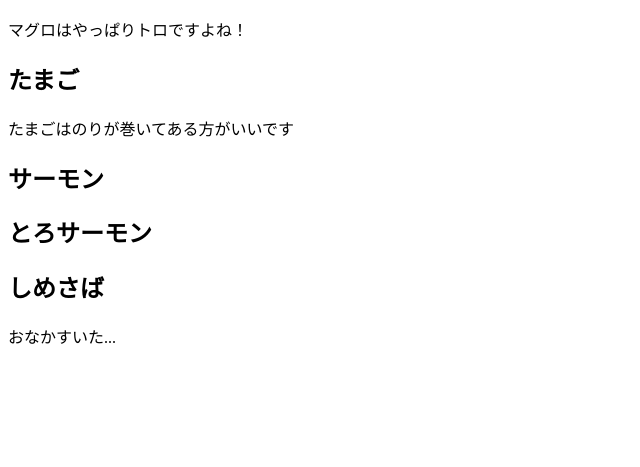
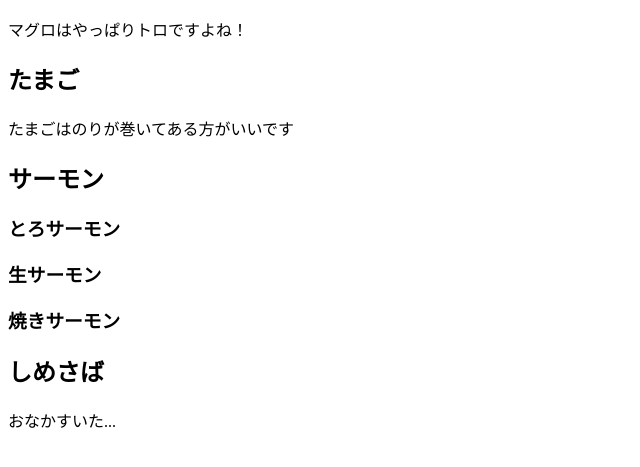
Before and after one commit to saigusa-ez/git_study_20140603, a plain HTML site: page index.html in a window 1280 px wide. Shown: the part 127-594 px from the top of the page, without its empty margins (0-640 px from the left). Drawn offline with Linux system fonts and the light colour scheme.

Commit message:
okawa study commit 2.

```diff
--- a/index.html
+++ b/index.html
@@ -12,7 +12,9 @@
     <h2>たまご</h2>
     <p>たまごはのりが巻いてある方がいいです</p>
     <h2>サーモン</h2>
-    <h2>とろサーモン</h2>
+    <h3>とろサーモン</h3>
+    <h3>生サーモン</h3>
+    <h3>焼きサーモン</h3>
     <h2>しめさば</h2>
 	おなかすいた...
   </body>
```
